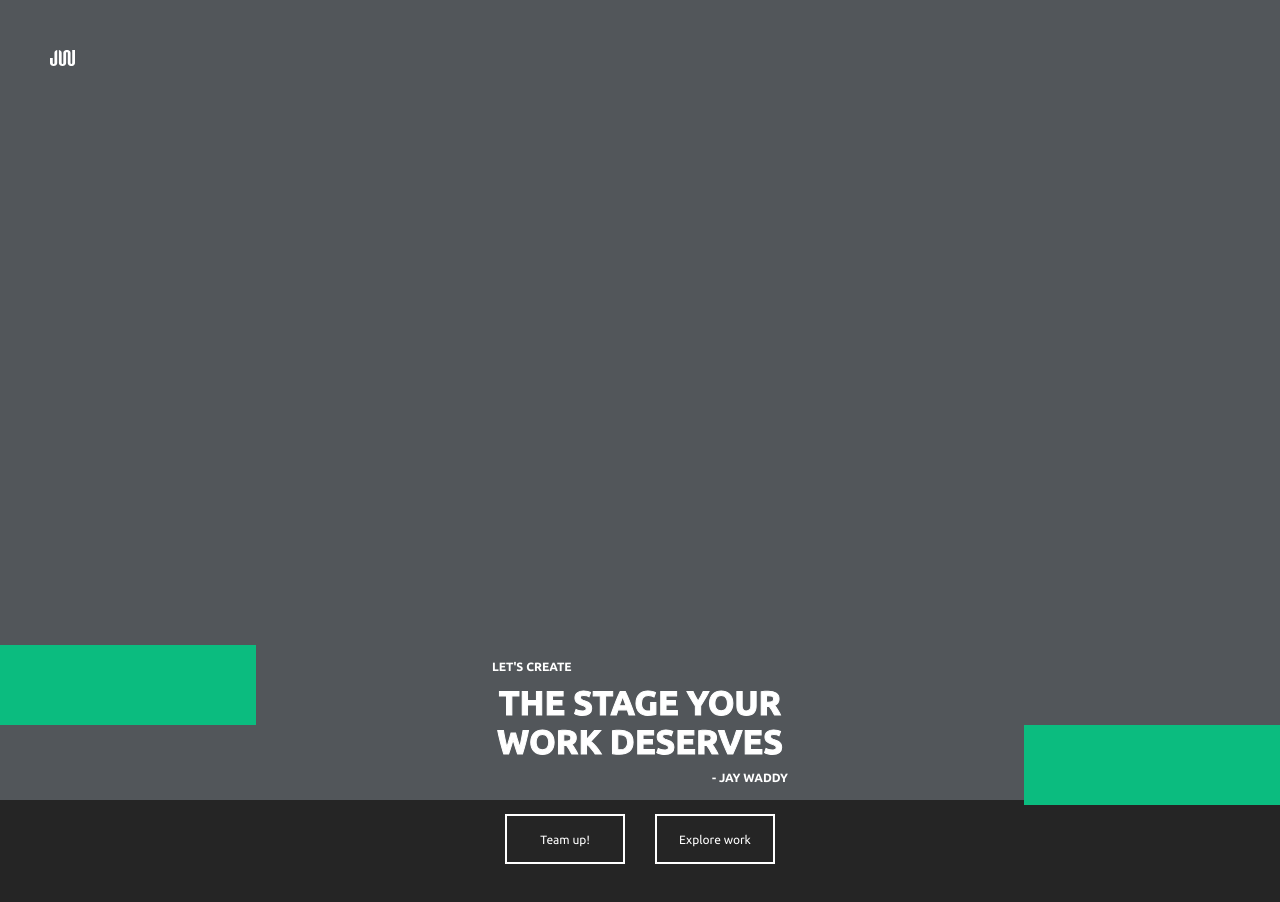
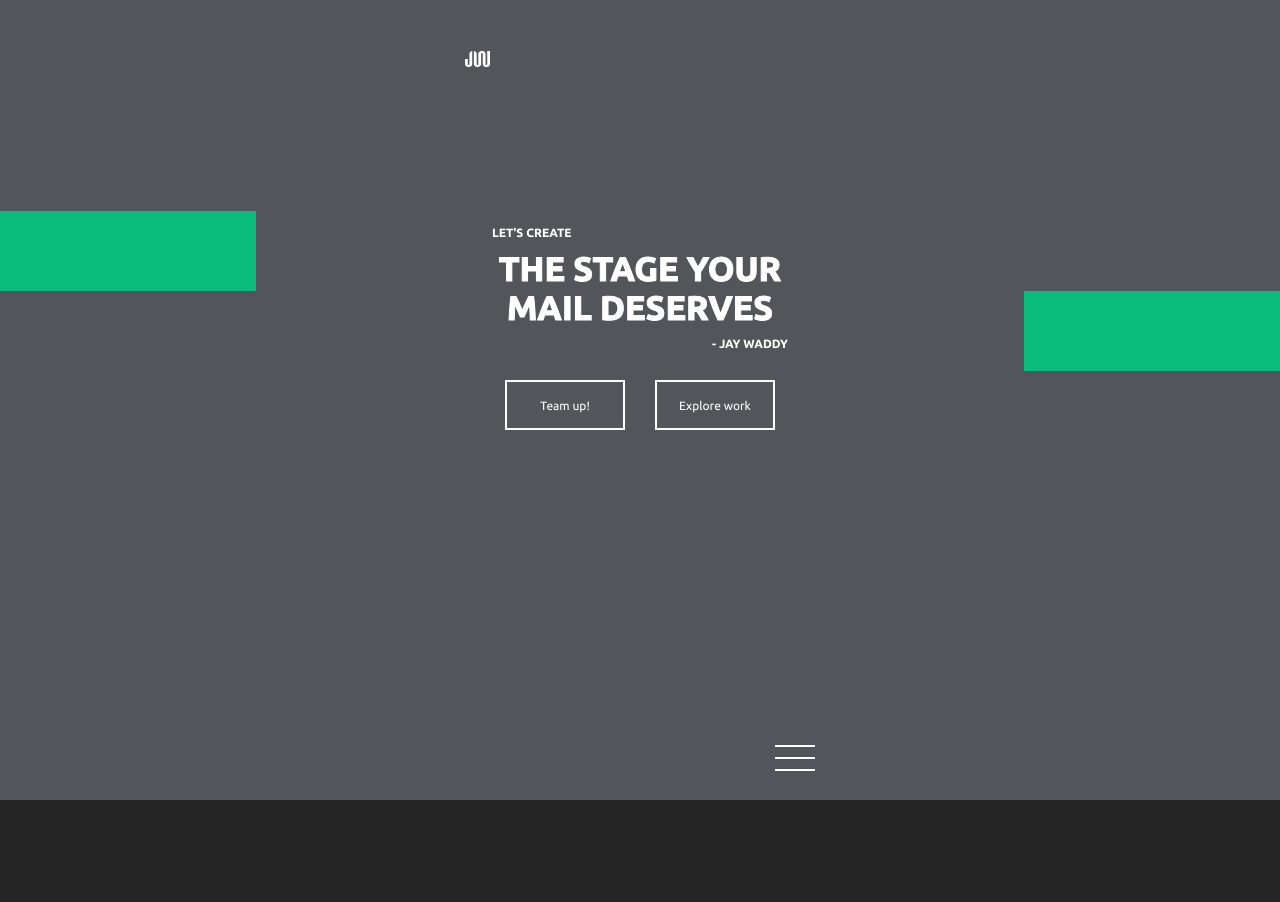
Before and after one commit to JayWaddy/jaywaddy.github.io, a plain HTML site: page index.html in a window 1280 px wide. After the commit the page ends 822 px from the top, so only its background shows below. Drawn offline with Linux system fonts and the light colour scheme.

Commit message:
Temp <header> and JS

```diff
--- a/index.html
+++ b/index.html
@@ -10,6 +10,13 @@
     <div class="wrapper">
         <header>
             <div class="logo"><svg xmlns="http://www.w3.org/2000/svg" width="25" height="16" viewBox="0 0 25 16"><path d="M18.866,15.221a2.47,2.47,0,0,1-1.087-1.888h0V2.667h-.005a.892.892,0,0,0-1.656,0h-.005V13.333h0a2.471,2.471,0,0,1-1.087,1.888A4.253,4.253,0,0,1,12.5,16a4.243,4.243,0,0,1-2.543-.793A2.465,2.465,0,0,1,8.89,13.333h0V.073a4.039,4.039,0,0,1,1.689.706,2.47,2.47,0,0,1,1.087,1.888h0V13.333h.005a.783.783,0,0,0,.828.561.783.783,0,0,0,.828-.561h.005V2.667h0A2.47,2.47,0,0,1,14.422.779a4.477,4.477,0,0,1,5.046,0,2.47,2.47,0,0,1,1.087,1.888h0V13.333h.005a.892.892,0,0,0,1.656,0h.005V8h0V0H25V13.333h0a2.471,2.471,0,0,1-1.087,1.888,4.476,4.476,0,0,1-5.045,0Zm-17.778,0A2.47,2.47,0,0,1,0,13.333H0V8H2.778v5.333h0a.783.783,0,0,0,.828.561.783.783,0,0,0,.828-.561h.005V2.667h0A2.47,2.47,0,0,1,5.533.779,4.039,4.039,0,0,1,7.222.073v13.26h0a2.471,2.471,0,0,1-1.087,1.888A4.253,4.253,0,0,1,3.611,16,4.253,4.253,0,0,1,1.088,15.221Z" fill="#fff"/></svg></div>
+            <div class="navigation">
+                <div class="menu-toggle">
+                    <span></span>
+                    <span></span>
+                    <span></span>
+                </div>
+            </div>
         </header>
         <main>
             <div class="site-title">
@@ -17,8 +24,8 @@
                 <div class="green-box"></div>
                 <h2 class="top-text">Let's create</h2>
                 <div class="outline-effect">
-                    <h1 class="original-text">The stage your work deserves</h1>
-                    <h1 class="outlined-text">The stage your work deserves</h1>
+                    <h1 class="original-text">The stage your mail deserves</h1>
+                    <h1 class="outlined-text">The stage your mail deserves</h1>
                 </div>
                 <h2 class="bottom-text">- Jay Waddy</h2>
             </div>
@@ -29,5 +36,6 @@
         </main>
         <div class="background-image"></div>
     </div>
+    <script src="scripts/swipeEvents.js"></script>
 </body>
 </html>
--- /dev/null
+++ b/scripts/swipeEvents.js
@@ -0,0 +1,12 @@
+function swipe () {
+    let touchStart,
+        touchEnd;
+    window.addEventListener("touchstart", function (event) {
+        const touchX = event.changedTouches[0].clientX,
+            touchY = event.changedTouches[0].clientY;
+        touchStart = [touchX, touchY]
+        console.log(touchStart);
+    });
+}
+
+swipe();
--- a/style.css
+++ b/style.css
@@ -10,6 +10,7 @@
 
 body {
     background: #252525;
+    overflow: hidden;
 }
 
 @font-face {
@@ -48,6 +49,7 @@ button {
     width: 120px;
     height: 50px;
     cursor: pointer;
+    z-index: 1;
 }
 
 button:hover {
@@ -64,11 +66,53 @@ button .arrow {
 }
 
 body .wrapper {
-    margin: 50px;
+    margin: 50px auto;
+    width: 350px;
+    height: 90vh;
+    /* Removing the border breaks  the wrapper */
+    border: solid transparent 1px;
 }
 
 header {
-    margin-bottom: 50px;
+    position: absolute;
+    width: 350px;
+    height: 90%;
+}
+
+header .logo {
+    position: absolute;
+}
+
+header .navigation {
+    position: relative;
+    width: 100%;
+    height: 100%;
+    margin-top: auto;
+}
+
+header .navigation .menu-toggle {
+    position: absolute;
+    display: flex;
+    flex-direction: column;
+    bottom: 0;
+    right: 0;
+    z-index: 5;
+}
+
+header .navigation .menu-toggle span {
+    width: 40px;
+    height: 2px;
+    margin: 5px 0;
+    background: #ffffff;
+    content: "";
+}
+
+header .navigation .menu-toggle span:first-child {
+    margin-top: 0;
+}
+
+header .navigation .menu-toggle span:last-child {
+    margin-bottom: 0;
 }
 
 .site-title {
```
